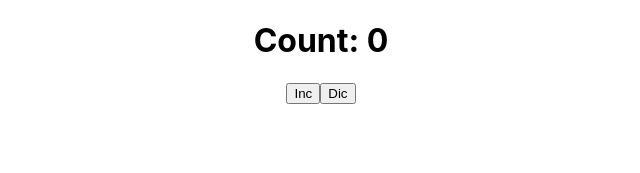
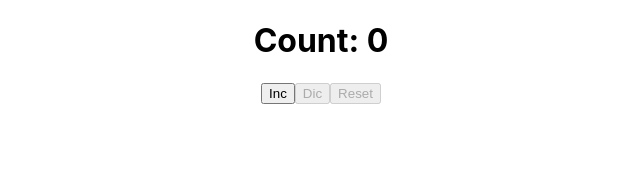
Before and after one commit to VINAYKUMARKUNDER/React-Learn, a React (Create React App) app in the folder day3/: page / in a window 1280 px wide. Shown: the top 173 px of the page, without its empty margins (319-959 px from the left). Built offline with nearby package versions, Linux system fonts and the light colour scheme.

Commit message:
change something

```diff
--- a/day3/src/App.js
+++ b/day3/src/App.js
@@ -7,8 +7,8 @@ export default function App() {
 
   const [number,setNumber]=React.useState(0);
 
-  const incriment=3
-  const dicriment=0
+  // const incriment=setNumber(number+1)
+  // const dicriment=0
   return (
 
 
@@ -16,8 +16,9 @@ export default function App() {
     <div className='App'>
     <h1>Count: {number}</h1>
 
-    <button onClick={incriment}>Inc</button>
-    <button onClick={dicriment}>Dic</button>
+    <button disabled={number===10} onClick={()=>setNumber(number+1)}>Inc</button>
+    <button disabled={number<=0} onClick={()=>setNumber(number-1)}>Dic</button>
+    <button disabled={number===0 || number ===10} onClick={()=>setNumber(0)}>Reset</button>
 
     </div>
 
```
